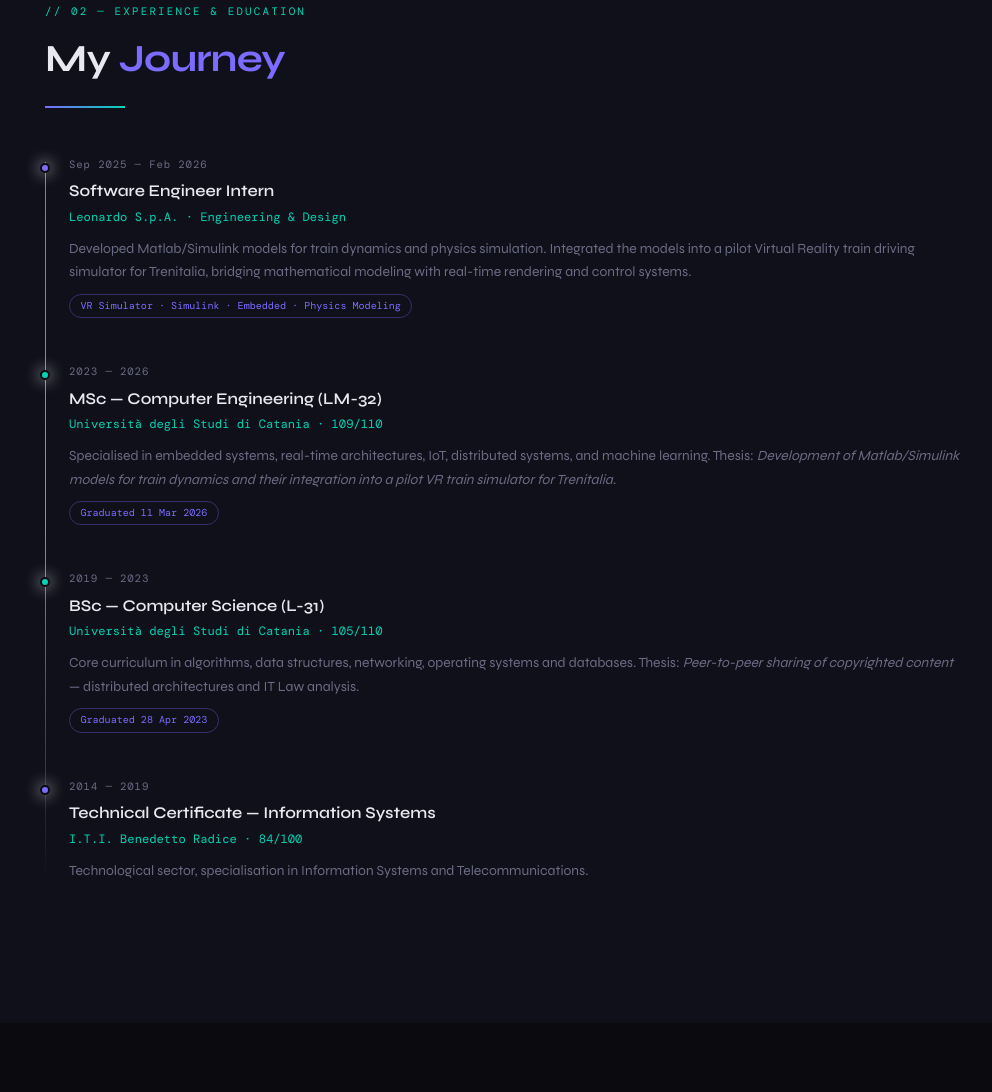
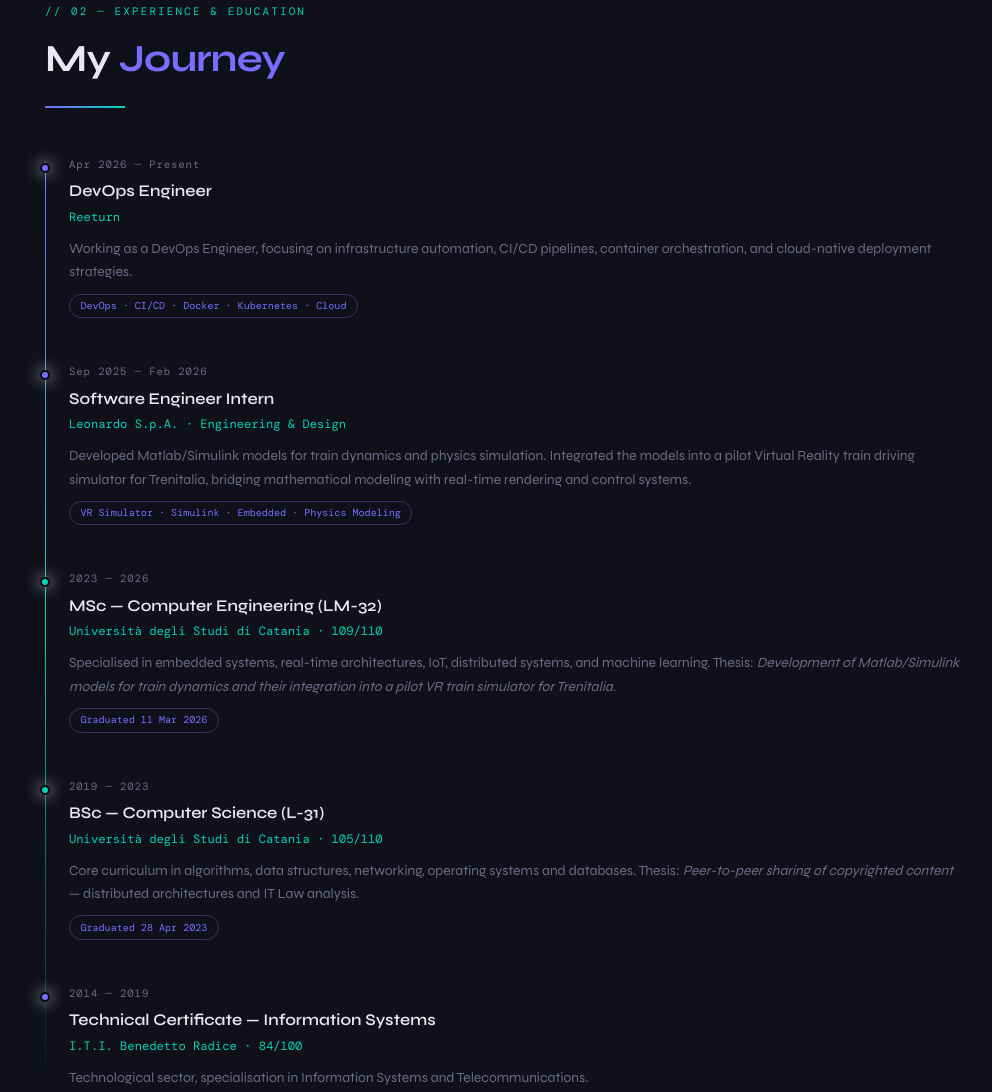
Before and after one commit to NunzioFornitto/nunziofornitto.github.io, a plain HTML site: page index.html in a window 1280 px wide. Shown: the part 1682-2774 px from the top of the page, without its empty margins (135-1127 px from the left). Drawn offline with nearby package versions, Linux system fonts and the light colour scheme; no server answers; a web font is replaced by a local one.

Commit message:
Aggiunta nuova esperienza lavorativa

```diff
--- a/index.html
+++ b/index.html
@@ -154,6 +154,15 @@
           </div>
         </div>
         <div class="timeline">
+
+          <div class="tl-item">
+            <div class="tl-dot"></div>
+            <p class="tl-date" data-i18n="tl0-date">Apr 2026 — Present</p>
+            <p class="tl-title" data-i18n="tl0-title">DevOps Engineer</p>
+            <p class="tl-company">Reeturn</p>
+            <p class="tl-desc" data-i18n="tl0-desc">Working as a DevOps Engineer, focusing on infrastructure automation, CI/CD pipelines, container orchestration, and cloud-native deployment strategies.</p>
+            <span class="tl-badge" data-i18n="tl0-badge">DevOps · CI/CD · Docker · Kubernetes · Cloud</span>
+          </div>
 
           <div class="tl-item">
             <div class="tl-dot"></div>
--- a/script.js
+++ b/script.js
@@ -172,6 +172,10 @@ const i18n = {
     'info-msc-key': 'msc grade', 'info-bsc-key': 'bsc grade',
     'exp-eyebrow': '// 02 — experience & education',
     'exp-title': 'My <span>Journey</span>',
+    'tl0-date': 'Apr 2026 — Present',
+    'tl0-title': 'DevOps Engineer',
+    'tl0-desc': 'Working as a DevOps Engineer, focusing on infrastructure automation, CI/CD pipelines, container orchestration, and cloud-native deployment strategies.',
+    'tl0-badge': 'DevOps · CI/CD · Docker · Kubernetes · Cloud',
     'tl1-title': 'Software Engineer Intern',
     'tl1-desc': 'Developed Matlab/Simulink models for train dynamics and physics simulation. Integrated the models into a pilot Virtual Reality train driving simulator for Trenitalia, bridging mathematical modeling with real-time rendering and control systems.',
     'tl1-badge': 'VR Simulator · Simulink · Embedded · Physics Modeling',
@@ -218,6 +222,10 @@ const i18n = {
     'info-msc-key': 'voto LM', 'info-bsc-key': 'voto L',
     'exp-eyebrow': '// 02 — esperienza & formazione',
     'exp-title': 'Il mio <span>Percorso</span>',
+    'tl0-date': 'Apr 2026 — In corso',
+    'tl0-title': 'DevOps Engineer',
+    'tl0-desc': 'Lavoro come DevOps Engineer, occupandomi di automazione infrastrutturale, pipeline CI/CD, orchestrazione di container e strategie di deployment cloud-native.',
+    'tl0-badge': 'DevOps · CI/CD · Docker · Kubernetes · Cloud',
     'tl1-title': 'Tirocinante Ingegnere del Software',
     'tl1-desc': 'Sviluppato modelli Matlab/Simulink per la dinamica e la simulazione fisica dei treni. Integrati i modelli in un simulatore VR pilota di guida del treno per Trenitalia presso Leonardo S.p.A.',
     'tl1-badge': 'Simulatore VR · Simulink · Embedded · Modellazione Fisica',
```
